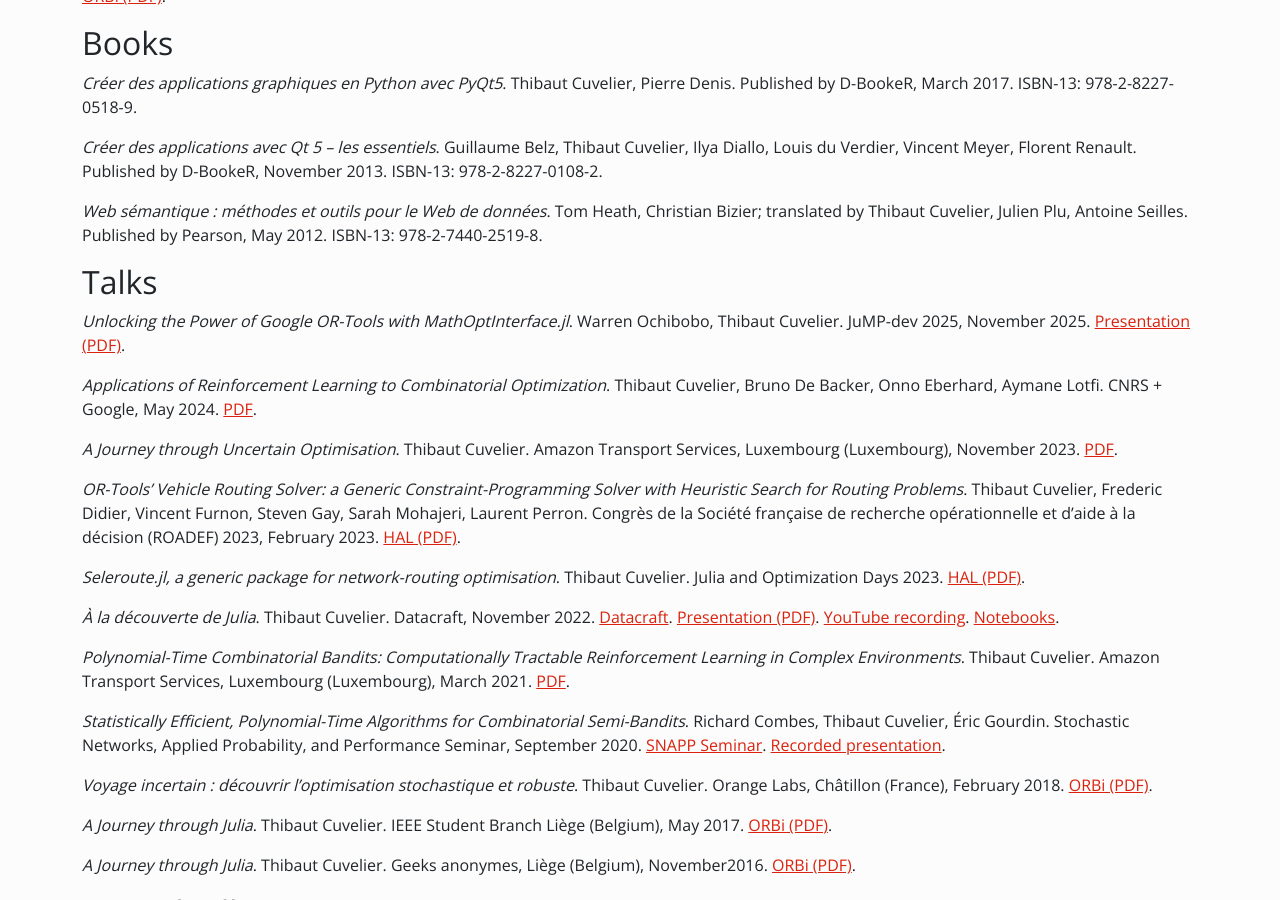
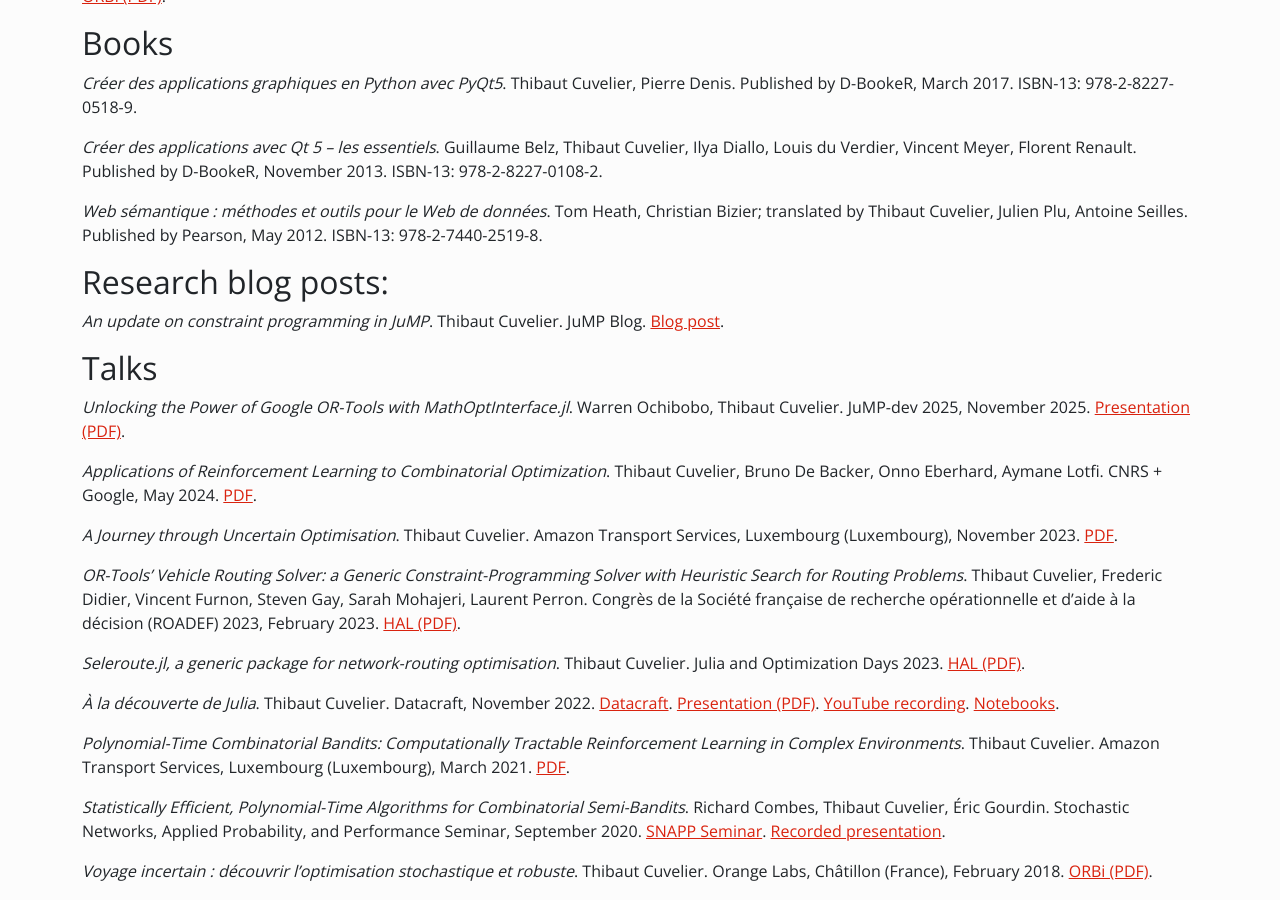
Before and after one commit to dourouc05/dourouc05.github.io, a Jekyll site: the page built from publications.md, in a window 1280 px wide and 900 px high, scrolled down 2557 px. Built offline with Jekyll 4.4.1, drawn with Linux system fonts in a browser that asks for light colours; our own code applies the rules of GitHub Pages for plain Markdown files.

Commit message:
Add blog posts.

```diff
--- a/_data/articles.yml
+++ b/_data/articles.yml
@@ -1,3 +1,10 @@
+millemiglia_blogpost_2026:
+    title: "MilleMiglia: A realistic instance generator for middle-mile logistics"
+    authors: Aymane Lotfi, Thibaut Cuvelier
+    venue: Google Research Blog
+    venue_link:
+      name: Blog post
+      url: https://research.google/blog/millemiglia-a-realistic-instance-generator-for-middle-mile-logistics/
 rl_or_cnrs2024:
     title: "Applications of Reinforcement Learning to Combinatorial Optimization"
     authors: Thibaut Cuvelier, Bruno De Backer, Onno Eberhard, Aymane Lotfi
@@ -291,6 +298,13 @@ julia_juliacon2021:
     venue_link:
       name: PreTalx
       url: https://pretalx.com/juliacon2021/talk/EHUKWK/
+millemiglia_blogpost_2026:
+    title: "An update on constraint programming in JuMP"
+    authors: Thibaut Cuvelier
+    venue: JuMP Blog
+    venue_link:
+      name: Blog post
+      url: https://jump.dev/blog/constraint-programming-update/
 julia_roadef2018:
     title: Retour d’expérience sur Julia pour la recherche et l’enseignement en recherche opérationnelle
     authors: Thibaut Cuvelier
--- a/publications.md
+++ b/publications.md
@@ -89,6 +89,10 @@ permalink: publications
 
 {% include reference.md key='websemantique' %}
 
+## Research blog posts:
+
+{% include reference.md key='millemiglia_blogpost_2026' %}
+
 ## Talks {#talk}
 
 {% include reference.md key='ortools_jumpdev2025' %}
```
Also changed, not shown: research.md (+5 -2 lines).
